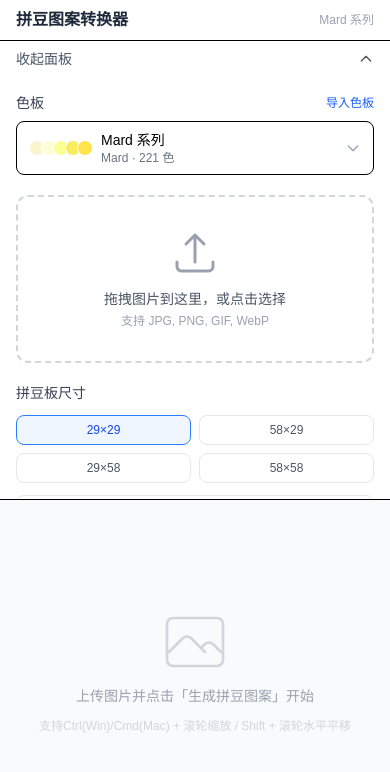
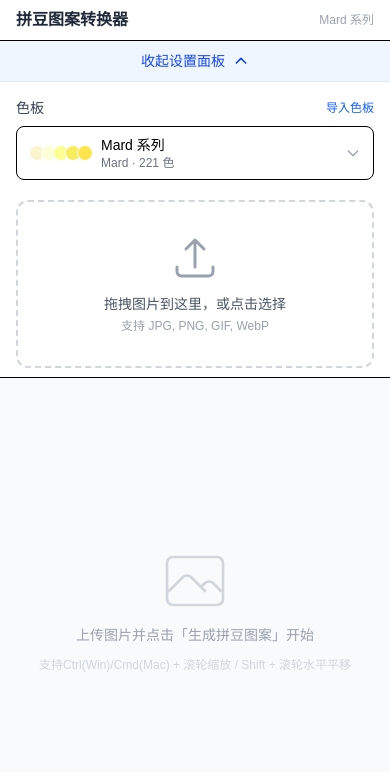
Before and after one commit to vkcarl/Bead-Pattern-Maker, a Next.js app: page / in a window 390 px wide. Shown: the top 772 px of the page. Built offline with nearby package versions, Linux system fonts and the light colour scheme.

Commit message:
feat：手机端设置面板的UI调整

```diff
--- a/src/app/page.tsx
+++ b/src/app/page.tsx
@@ -171,15 +171,15 @@ export default function Home() {
           {/* 手机端折叠按钮 */}
           <button
             onClick={() => setSidebarCollapsed(!sidebarCollapsed)}
-            className="w-full flex items-center justify-between px-4 py-2 text-sm text-gray-600 hover:bg-gray-50 md:hidden"
+            className="w-full flex items-center justify-center gap-2 px-4 py-2.5 text-sm font-medium bg-blue-50 text-blue-700 active:bg-blue-100 border-b border-blue-100 md:hidden"
           >
-            <span>{sidebarCollapsed ? '展开面板' : '收起面板'}</span>
-            <svg className={`w-4 h-4 transition-transform ${sidebarCollapsed ? '' : 'rotate-180'}`} fill="none" viewBox="0 0 24 24" stroke="currentColor" strokeWidth={2}>
+            <span>{sidebarCollapsed ? '展开设置面板' : '收起设置面板'}</span>
+            <svg className={`w-4 h-4 transition-transform ${sidebarCollapsed ? '' : 'rotate-180'}`} fill="none" viewBox="0 0 24 24" stroke="currentColor" strokeWidth={2.5}>
               <path strokeLinecap="round" strokeLinejoin="round" d="M19 9l-7 7-7-7" />
             </svg>
           </button>
           {/* 侧边栏内容 */}
-          <div className={`${sidebarCollapsed ? 'hidden' : 'max-h-[50vh] overflow-y-auto'} md:block md:max-h-none md:overflow-y-auto p-4 space-y-5`}>
+          <div className={`${sidebarCollapsed ? 'hidden' : 'max-h-[35vh] overflow-y-auto'} md:block md:max-h-none md:overflow-y-auto p-4 space-y-5`}>
           {/* Palette selector */}
           <PaletteSelector
             currentPaletteId={state.currentPaletteId}
```
